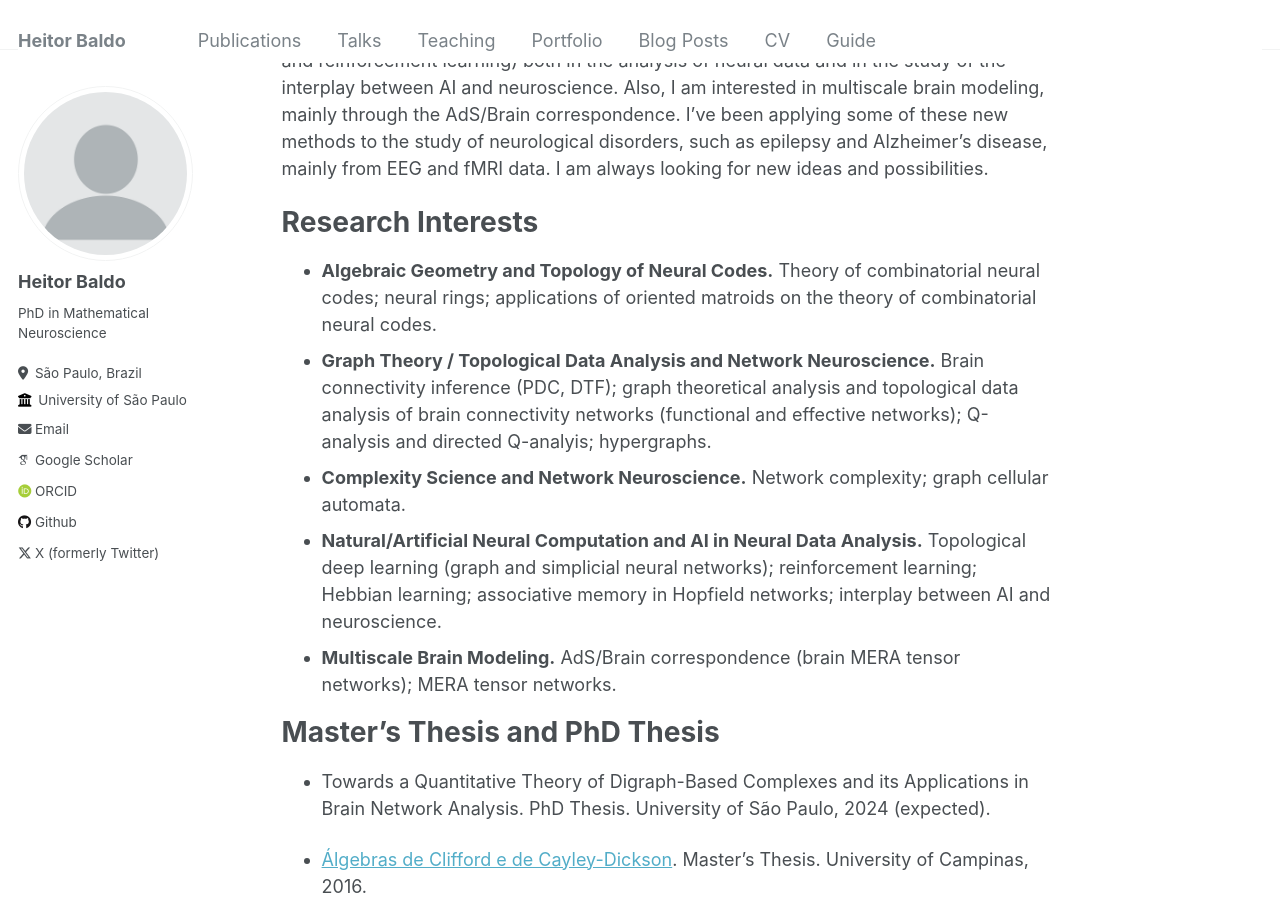
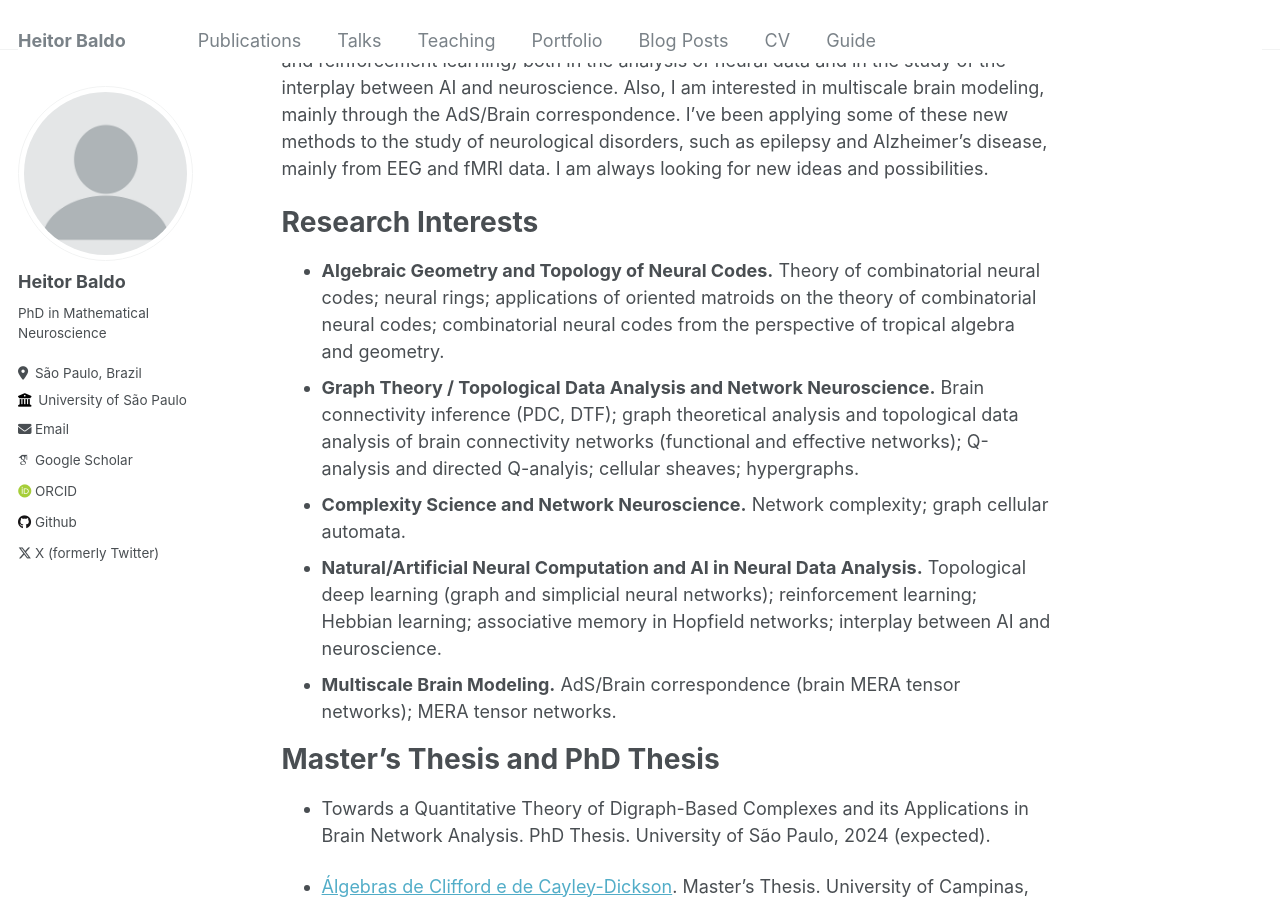
Before and after one commit to heitorbaldo/heitorbaldo.github.io, a Jekyll site: the page built from _pages/about.md, in a window 1280 px wide and 900 px high, scrolled down 378 px. Built offline with Jekyll 4.4.1, drawn with Linux system fonts in a browser that asks for light colours; some web fonts are replaced.

Commit message:
Add files via upload

```diff
--- a/_pages/about.md
+++ b/_pages/about.md
@@ -14,8 +14,8 @@ My research consists of adapting advanced mathematical methods to study differen
 Research Interests
 ======
 
-* **Algebraic Geometry and Topology of Neural Codes.** Theory of combinatorial neural codes; neural rings; applications of oriented matroids on the theory of combinatorial neural codes.
-* **Graph Theory / Topological Data Analysis and Network Neuroscience.** Brain connectivity inference (PDC, DTF); graph theoretical analysis and topological data analysis of brain connectivity networks (functional and effective networks); Q-analysis and directed Q-analyis; hypergraphs.
+* **Algebraic Geometry and Topology of Neural Codes.** Theory of combinatorial neural codes; neural rings; applications of oriented matroids on the theory of combinatorial neural codes; combinatorial neural codes from the perspective of tropical algebra and geometry.
+* **Graph Theory / Topological Data Analysis and Network Neuroscience.** Brain connectivity inference (PDC, DTF); graph theoretical analysis and topological data analysis of brain connectivity networks (functional and effective networks); Q-analysis and directed Q-analyis; cellular sheaves; hypergraphs.
 * **Complexity Science and Network Neuroscience.** Network complexity; graph cellular automata.
 * **Natural/Artificial Neural Computation and AI in Neural Data Analysis.** Topological deep learning (graph and simplicial neural networks); reinforcement learning; Hebbian learning; associative memory in Hopfield networks; interplay between AI and neuroscience.
 * **Multiscale Brain Modeling.** AdS/Brain correspondence (brain MERA tensor networks); MERA tensor networks.
```
